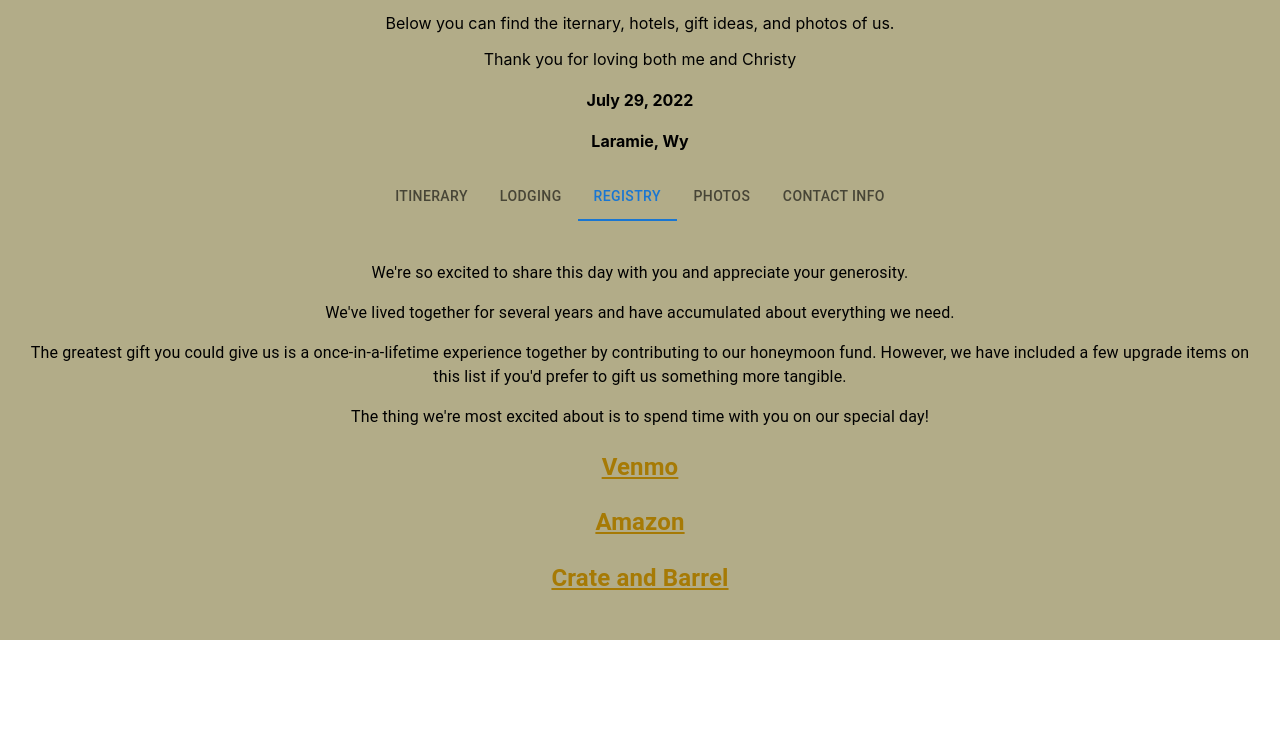
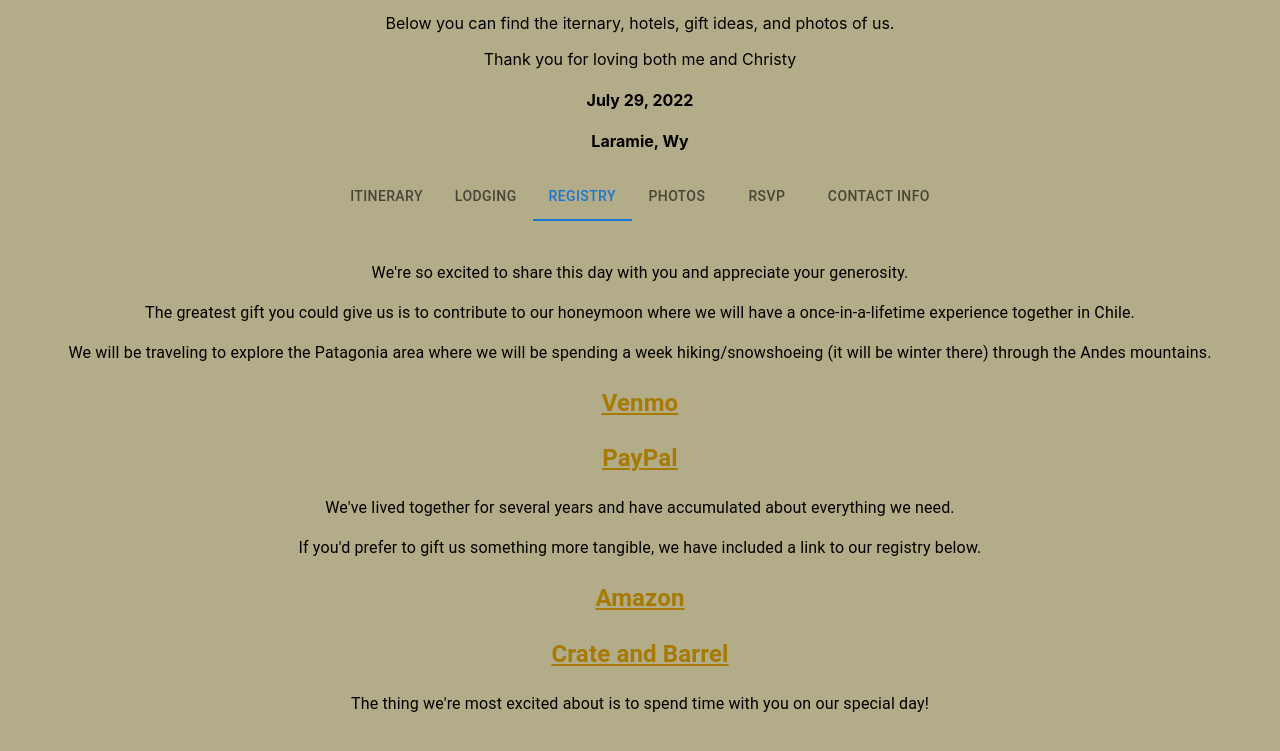
Before and after one commit to Marc0714/msmith-wedding-website, a React app: page / in a window 1280 px wide. Both pictures are taken after a click on the tab "REGISTRY". Shown: the part 105-856 px from the top of the page. Before the commit the page ends 800 px from the top, so only its background shows below. Built offline with nearby package versions, Linux system fonts and the light colour scheme.

Commit message:
fixed issue with NavBar and created RSVP page

```diff
--- a/src/Contact.js
+++ b/src/Contact.js
@@ -3,9 +3,11 @@
 export default function Contact() {
   return (
     <div>
-      <p>Mailing Address</p>
-      <p>978 Scott Circle</p>
-      <p>Decatur, GA 30033</p>
+      <p>Mailing Address: 978 Scott Circle Decatur, GA 30033</p>
+      <p>Marc's Phone: <a href="sms:478-718-9715" target="_top">478-718-9715</a></p>
+      <p>Christy's Phone: <a href="sms:678-936-4162" target="_top">678-936-4162</a></p>
+      <p>Marc's Email: <a href="mailto:mrs0714@gmail.com" target="_top">mrs0714@gmail.com</a></p>
+      <p>Christy's Email: <a href="mailto:christy.daniel15@gmail.com" target="_top">christy.daniel15@gmail.com</a></p>
     </div>
   );
 }
--- a/src/NavBar.js
+++ b/src/NavBar.js
@@ -6,6 +6,7 @@
 import Hotel from './Hotel';
 import ImageGallery from "./ImageGallery";
 import Contact from "./Contact";
+import RSVP from "./RSVP";
 
 import Typography from '@mui/material/Typography';
 import { Box, Tab, Tabs } from '@mui/material';
@@ -51,14 +52,17 @@
   };
 
   return (
-    <div className="NavBar">
+    <div>
+      <Box>
       <Tabs value={value} onChange={handleChange} variant="scrollable" scrollButtons allowScrollButtonsMobile aria-label="basic tabs example">
         <Tab label="Itinerary" {...a11yProps(0)} />
         <Tab label="Lodging" {...a11yProps(1)} />
         <Tab label="Registry" {...a11yProps(2)} />
         <Tab label="Photos" {...a11yProps(3)} />
-          <Tab label="Contact Info" {...a11yProps(4)} />
+        <Tab label="RSVP" {...a11yProps(4)} />
+        <Tab label="Contact Info" {...a11yProps(5)} />
       </Tabs>
+      </Box>
       <TabPanel value={value} index={0}>
         <Itinerary />
       </TabPanel>
@@ -72,6 +76,9 @@
         <ImageGallery />
       </TabPanel>
       <TabPanel value={value} index={4}>
+        <RSVP />
+      </TabPanel>
+      <TabPanel value={value} index={5}>
         <Contact />
       </TabPanel>
     </div>
--- /dev/null
+++ b/src/RSVP.js
@@ -0,0 +1,10 @@
+import React from 'react';
+
+export default function RSVP() {
+  return (
+    <div>
+      <p>We have made digital invitations through PaperlessPost.</p>
+      <p>If you would like to attend, to rsvp please <a href="mailto:christy.daniel15@gmail.com" target="_top">email</a> or <a href="sms:678-936-4162" target="_top">text</a> Christy your email address and we will send personalized invite shortly.</p>
+    </div>
+  );
+}
--- a/src/Registry.js
+++ b/src/Registry.js
@@ -1,12 +1,11 @@
 import React from 'react';
 
-function Registry() {
+export default function Registry() {
   return (
     <div>
       <p>We're so excited to share this day with you and appreciate your generosity.</p>
-      <p>We've lived together for several years and have accumulated about everything we need. </p>
-      <p>The greatest gift you could give us is a once-in-a-lifetime experience together by contributing to our honeymoon fund. However, we have included a few upgrade items on this list if you'd prefer to gift us something more tangible.</p>
-      <p>The thing we're most excited about is to spend time with you on our special day! </p>
+      <p>The greatest gift you could give us is to contribute to our honeymoon where we will have a once-in-a-lifetime experience together in Chile.</p>
+      <p>We will be traveling to explore the Patagonia area where we will be spending a week hiking/snowshoeing (it will be winter there) through the Andes mountains.</p>
       <h2>
         <a
           className="App-link"
@@ -17,7 +16,19 @@
           Venmo
         </a>
       </h2>
+      <h2>
+        <a
+          className="App-link"
+          href="https://paypal.me/marcandchristy"
+          target="_blank"
+          rel="noopener noreferrer"
+        >
+          PayPal
+        </a>
+      </h2>
 
+    <p>We've lived together for several years and have accumulated about everything we need. </p>
+     <p>If you'd prefer to gift us something more tangible, we have included a link to our registry below.</p>
       <h2>
         <a
           className="App-link"
@@ -38,8 +49,9 @@
           Crate and Barrel
         </a>
       </h2>
+
+      <p>The thing we're most excited about is to spend time with you on our special day! </p>
+
     </div>
   );
 }
-
-export default Registry;
--- a/src/Style.css
+++ b/src/Style.css
@@ -53,17 +53,14 @@
 }
 .MuiTabs-scroller {
   flex-grow: 1;
-  margin: auto;
-  padding: 0;
 }
 
 .MuiTabs-flexContainer {
-  justify-content: center;
   margin: auto;
-  padding: 0;
 }
 
-.MuiTabs-root{
-  margin: auto;
-  padding: 0;
+.MuiBox-root {
+  display: flex;
+  justify-content: center;
+  align-items: center;
 }
```
Lines whose indentation alone changed are shown as unchanged.
